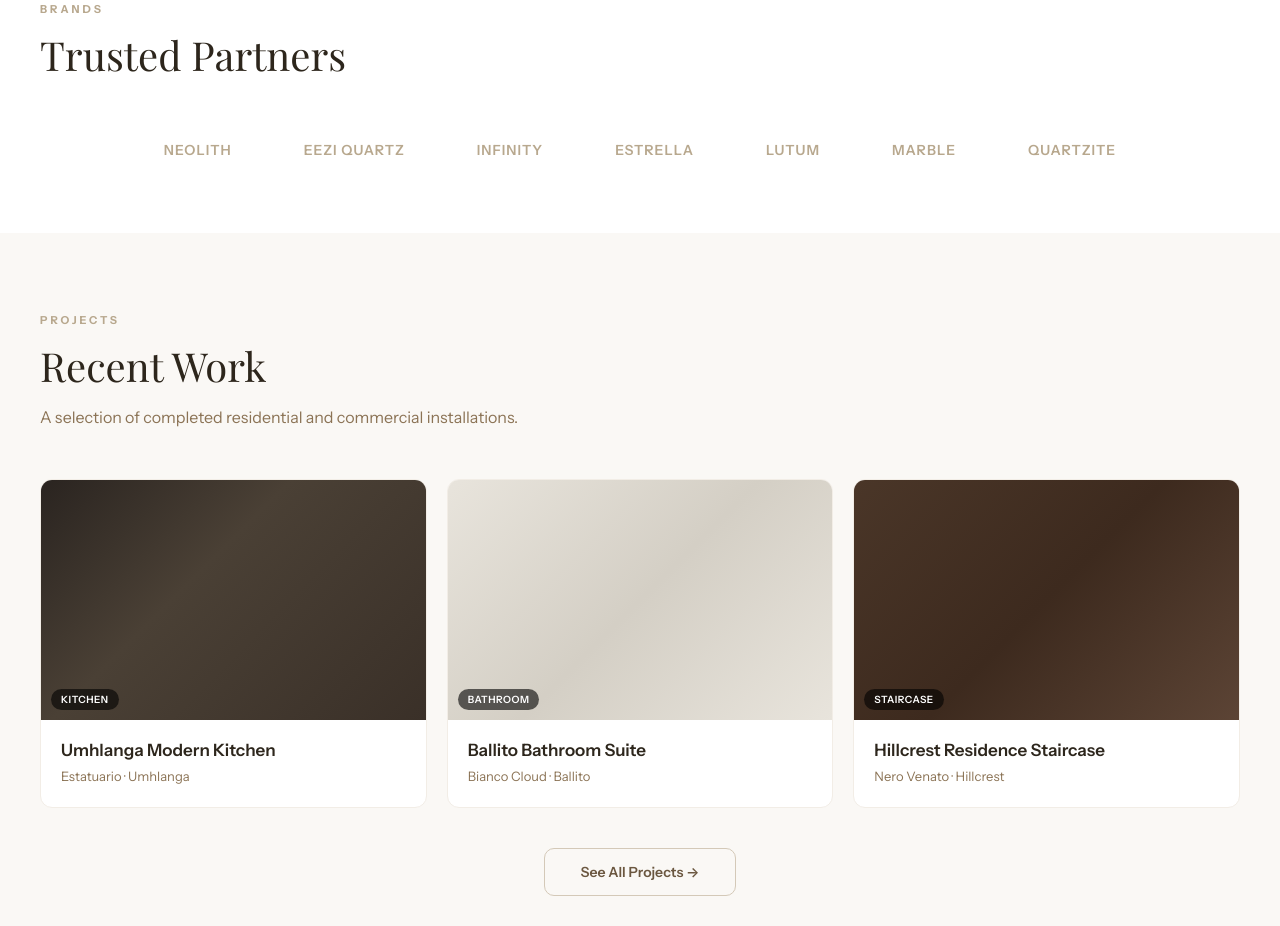
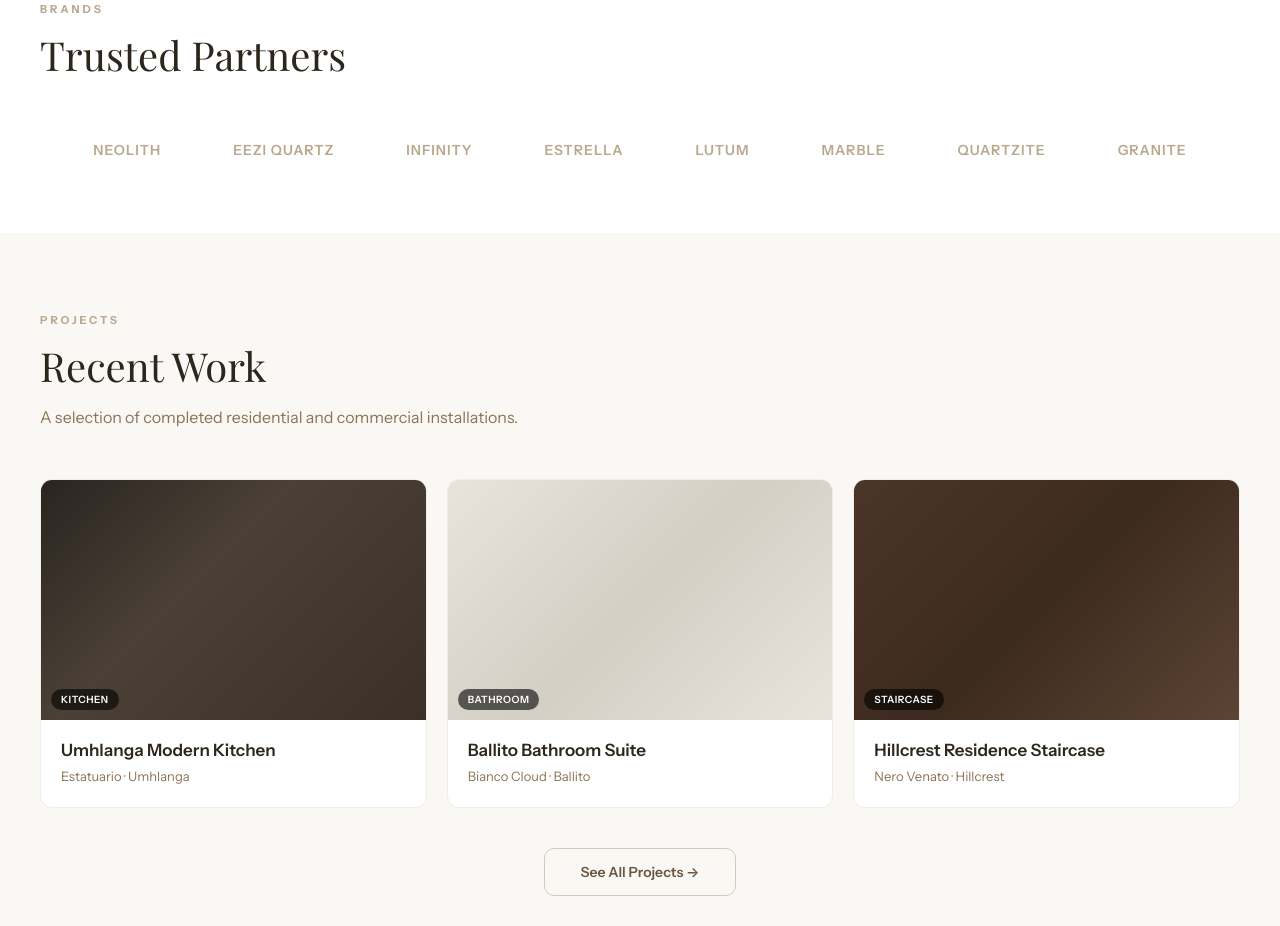
Before and after one commit to nankramer/stone-slabs-site, a React (Create React App) app: page / in a window 1280 px wide. Shown: the part 2560-3486 px from the top of the page. Built offline with nearby package versions, Linux system fonts and the light colour scheme; a web font is replaced by a local one.

Commit message:
Add 5 granite products: Colonial White, Blue Pearl, Black Vermont, Autumn Brown, Andromeda White

```diff
--- a/src/App.js
+++ b/src/App.js
@@ -12,6 +12,7 @@ const BRANDS = [
   { slug: "lutum", name: "Lutum", tagline: "Sintered stone surfaces", desc: "Lutum sintered stone surfaces are manufactured using cutting-edge technology to produce ultra-compact slabs with exceptional durability, heat resistance, and design versatility. The 10-colour range spans dramatic veined marbles, rich greens, deep blacks, warm travertines, and industrial concretes." },
   { slug: "marble", name: "Marble", tagline: "Natural marble surfaces", desc: "Natural marble is the ultimate expression of luxury in stone. Each slab is unique — formed over millions of years with distinctive veining, colour variation, and depth that no engineered surface can replicate. Our curated marble collection includes classic Italian Nero Marquinas, rich Emperadors, striking Iceberg blues, and rare greens — sourced from quarries worldwide and available in polished, honed, and leather finishes." },
   { slug: "quartzite", name: "Quartzite", tagline: "Natural quartzite surfaces", desc: "Quartzite is one of the hardest natural stones available — harder than granite and far more durable than marble. Formed from sandstone under intense heat and pressure, quartzite combines the dramatic veining and translucency of marble with exceptional scratch, heat, and UV resistance. Our collection features rare and exotic slabs from Brazil and beyond, available in polished, honed, and leather finishes." },
+  { slug: "granite", name: "Granite", tagline: "Natural granite surfaces", desc: "Granite is the world's most popular natural stone for kitchen countertops — and for good reason. Formed from cooled magma deep within the earth, granite is exceptionally hard, heat-resistant, and scratch-resistant. Each slab features unique mineral patterns and colour variations. Our granite collection spans classic blacks, warm ivories, dramatic cosmopolitans, and exotic crystals — all polished or leathered to perfection." },
 ];
 
 const MATERIALS = [
@@ -255,6 +256,28 @@ const MATERIALS = [
   { id: 709, name: "Barcelona", brand: "quartzite", type: "Quartzite", colour: "Beige", pattern: "Veined", finish: ["Polished", "Honed"], apps: ["Kitchens", "Bathrooms", "Cladding"], img: "images/quartzite/Barcelona.png" },
   { id: 710, name: "Avocatus Leather", brand: "quartzite", type: "Quartzite", colour: "Green", pattern: "Veined", finish: ["Leathered"], apps: ["Kitchens", "Cladding", "Bathrooms"], img: "images/quartzite/Avocatus_Leather.png" },
   { id: 711, name: "Antionette", brand: "quartzite", type: "Quartzite", colour: "Beige", pattern: "Veined", finish: ["Polished", "Honed"], apps: ["Kitchens", "Bathrooms", "Cladding"], img: "images/quartzite/Antionette.png" },
+  // --- Granite (Natural Stone) ---
+  { id: 800, name: "Zimbabwe", brand: "granite", type: "Granite", colour: "Black", pattern: "Solid", finish: ["Polished", "Honed"], apps: ["Kitchens", "Bathrooms", "Staircases", "Cladding"], img: "images/granite/Zimbabwe.png" },
+  { id: 801, name: "Viscon White", brand: "granite", type: "Granite", colour: "White", pattern: "Veined", finish: ["Polished"], apps: ["Kitchens", "Bathrooms"], img: "images/granite/Viscon_White.png" },
+  { id: 802, name: "Vintage Crystal", brand: "granite", type: "Granite", colour: "Beige", pattern: "Speckled", finish: ["Polished"], apps: ["Kitchens", "Bathrooms"], img: "images/granite/Vintage_Crystal.png" },
+  { id: 803, name: "Verde Ubatuba", brand: "granite", type: "Granite", colour: "Green", pattern: "Speckled", finish: ["Polished"], apps: ["Kitchens", "Bathrooms"], img: "images/granite/Verde_Ubatuba.png" },
+  { id: 804, name: "Titanium Leather", brand: "granite", type: "Granite", colour: "Black", pattern: "Veined", finish: ["Leathered"], apps: ["Kitchens", "Bathrooms", "Cladding"], img: "images/granite/Titanium_Leather.png" },
+  { id: 805, name: "Titanium Gold Leather", brand: "granite", type: "Granite", colour: "Black", pattern: "Veined", finish: ["Leathered"], apps: ["Kitchens", "Bathrooms", "Cladding"], img: "images/granite/Titanium_Gold_Leather.jpg" },
+  { id: 806, name: "Star Galaxy", brand: "granite", type: "Granite", colour: "Black", pattern: "Speckled", finish: ["Polished"], apps: ["Kitchens", "Bathrooms", "Staircases"], img: "images/granite/Star_Galaxy.png" },
+  { id: 807, name: "Silver Paradiso Leather", brand: "granite", type: "Granite", colour: "Grey", pattern: "Veined", finish: ["Leathered"], apps: ["Kitchens", "Bathrooms", "Cladding"], img: "images/granite/Silver_Paradiso_Leather.png" },
+  { id: 808, name: "Silver Paradiso", brand: "granite", type: "Granite", colour: "Grey", pattern: "Veined", finish: ["Polished"], apps: ["Kitchens", "Bathrooms", "Cladding"], img: "images/granite/Silver_Paradiso.png" },
+  { id: 809, name: "Mystic Grey Satin", brand: "granite", type: "Granite", colour: "Grey", pattern: "Textured", finish: ["Honed"], apps: ["Kitchens", "Bathrooms", "Cladding"], img: "images/granite/Mystic_Grey_Satin.png" },
+  { id: 810, name: "Lava Oro Antique", brand: "granite", type: "Granite", colour: "Grey", pattern: "Veined", finish: ["Leathered"], apps: ["Kitchens", "Cladding"], img: "images/granite/Lava_Oro_Antique.png" },
+  { id: 811, name: "Ivory White", brand: "granite", type: "Granite", colour: "White", pattern: "Speckled", finish: ["Polished"], apps: ["Kitchens", "Bathrooms"], img: "images/granite/Ivory_White.png" },
+  { id: 812, name: "Ivory Pearl", brand: "granite", type: "Granite", colour: "Beige", pattern: "Speckled", finish: ["Polished"], apps: ["Kitchens", "Bathrooms"], img: "images/granite/Ivory_Pearl.png" },
+  { id: 813, name: "Ivory Fantasy", brand: "granite", type: "Granite", colour: "Beige", pattern: "Speckled", finish: ["Polished"], apps: ["Kitchens", "Bathrooms"], img: "images/granite/Ivory_Fantasy.png" },
+  { id: 814, name: "Giallo Ornamentalle", brand: "granite", type: "Granite", colour: "Beige", pattern: "Speckled", finish: ["Polished"], apps: ["Kitchens", "Bathrooms"], img: "images/granite/Giallo_Ornamentalle.png" },
+  { id: 815, name: "Cosmopolitan", brand: "granite", type: "Granite", colour: "Brown", pattern: "Veined", finish: ["Polished"], apps: ["Kitchens", "Bathrooms", "Cladding"], img: "images/granite/Cosmopolitan.png" },
+  { id: 816, name: "Colonial White", brand: "granite", type: "Granite", colour: "White", pattern: "Speckled", finish: ["Polished"], apps: ["Kitchens", "Bathrooms"], img: "images/granite/Colonial_White.png" },
+  { id: 817, name: "Blue Pearl", brand: "granite", type: "Granite", colour: "Blue", pattern: "Speckled", finish: ["Polished"], apps: ["Kitchens", "Bathrooms", "Cladding"], img: "images/granite/Blue_Pearl.png" },
+  { id: 818, name: "Black Vermont", brand: "granite", type: "Granite", colour: "Black", pattern: "Solid", finish: ["Polished", "Honed"], apps: ["Kitchens", "Bathrooms", "Cladding"], img: "images/granite/Black_Vermont.png" },
+  { id: 819, name: "Autumn Brown", brand: "granite", type: "Granite", colour: "Brown", pattern: "Speckled", finish: ["Polished"], apps: ["Kitchens", "Bathrooms"], img: "images/granite/Autumn_Brown.png" },
+  { id: 820, name: "Andromeda White", brand: "granite", type: "Granite", colour: "White", pattern: "Veined", finish: ["Polished"], apps: ["Kitchens", "Bathrooms"], img: "images/granite/Andromeda_White.png" },
 ];
 
 const PROJECTS = [
```
Also changed, not shown: 2 other files (tests, documents, lock files or other folders).
